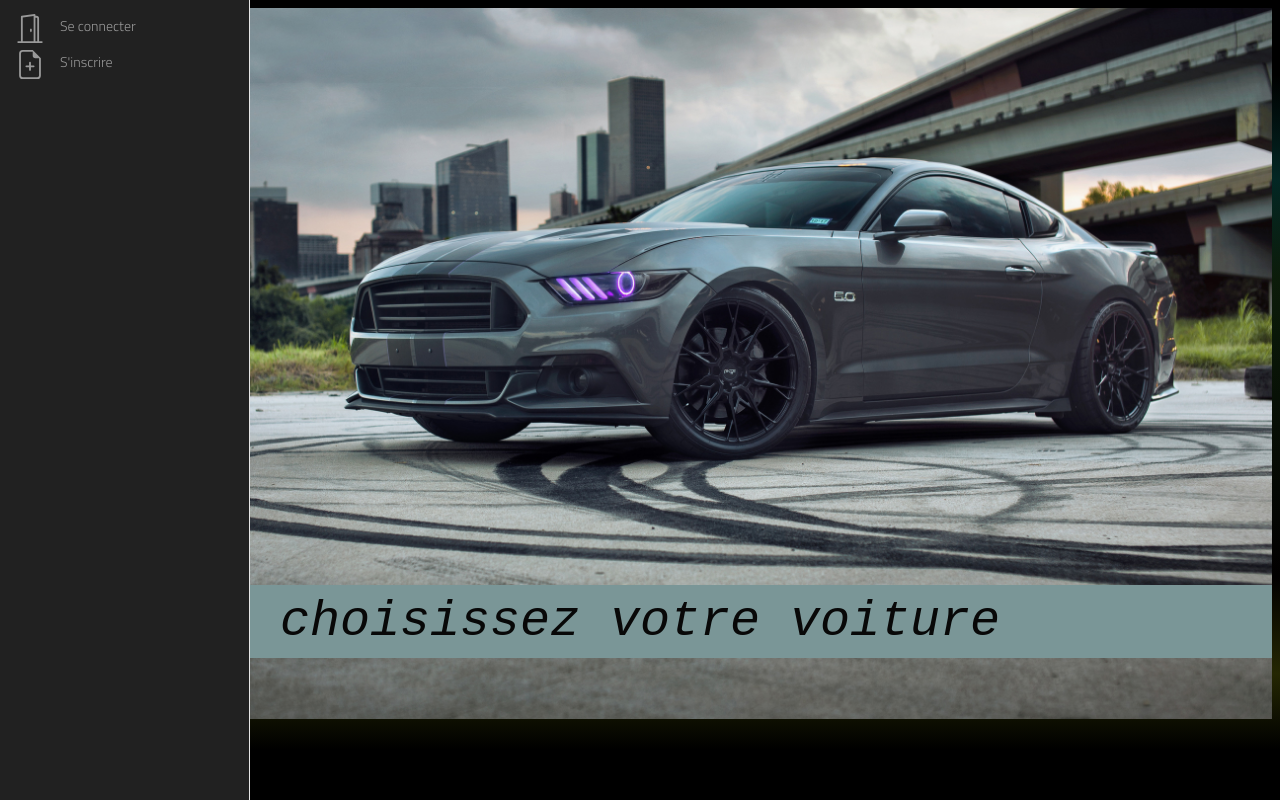
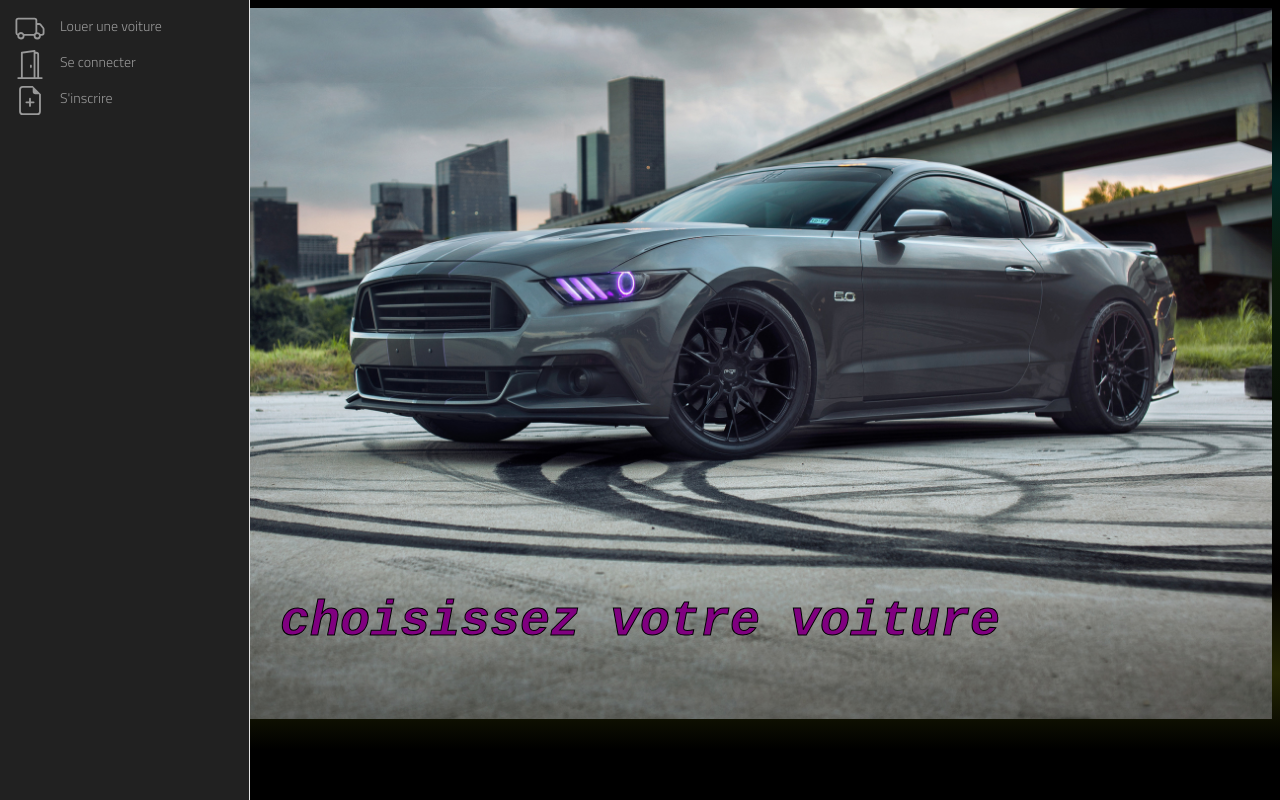
Before and after one commit to Hourani963/PWebProjet-loactionVoitures, a PHP site: page / in a window 1280 px wide. Run offline with PHP 8.4, Linux system fonts and the light colour scheme; some libraries are stand-ins or nearby versions; some web fonts are replaced.

Commit message:
Ajouter une fonction et tpl louerVoitureNAbon

```diff
--- a/controle/vehicule.php
+++ b/controle/vehicule.php
@@ -1,7 +1,9 @@
 <?php
 
 
-
+function louerVoitureNAbon(){
+    require('./vue/site/vehicule/louerVoitureNAbon.tpl');
+}
 
 function erreurAjout(){
     require("./vue/site/messageError.tpl");
--- a/vue/site/accueilNAbon.tpl
+++ b/vue/site/accueilNAbon.tpl
@@ -13,17 +13,17 @@
 		<!-- Full-width images with number and caption text -->
 		<div class="mySlides fade">
 			<img src="./vue/images/voitures/car1.jpg" style="width:100%">
-			<div class="text">Louer une voiture</div>
+			<div class="text c1">Louer une voiture</div>
 		</div>
 
 		<div class="mySlides fade">
 			<img src="./vue/images/voitures/car2.jpg" style="width:100%">
-			<div class="text">choisissez votre voiture</div>
+			<div class="text c2">choisissez votre voiture</div>
 		</div>
 
 		<div class="mySlides fade">
 			<img src="./vue/images/voitures/car3.jpg" style="width:100%">
-			<div class="text">Meuilleur prix</div>
+			<div class="text c3">Meuilleur prix</div>
 		</div>
 
 		<br>
--- a/vue/site/components/Menu.tpl
+++ b/vue/site/components/Menu.tpl
@@ -57,15 +57,17 @@
                            Quotes
                         </span>
                     </a>
-                </li>
+                </li>-->
                 <li>
-                   <a href="#">
-                       <i class="fa fa-table fa-2x"></i>
+                   <a href="./index.php?controle=vehicule&action=louerVoitureNAbon">
+                        <svg xmlns="http://www.w3.org/2000/svg" width="16" height="16" fill="currentColor" class="bi bi-truck" viewBox="0 0 16 16">
+                        <path d="M0 3.5A1.5 1.5 0 0 1 1.5 2h9A1.5 1.5 0 0 1 12 3.5V5h1.02a1.5 1.5 0 0 1 1.17.563l1.481 1.85a1.5 1.5 0 0 1 .329.938V10.5a1.5 1.5 0 0 1-1.5 1.5H14a2 2 0 1 1-4 0H5a2 2 0 1 1-3.998-.085A1.5 1.5 0 0 1 0 10.5v-7zm1.294 7.456A1.999 1.999 0 0 1 4.732 11h5.536a2.01 2.01 0 0 1 .732-.732V3.5a.5.5 0 0 0-.5-.5h-9a.5.5 0 0 0-.5.5v7a.5.5 0 0 0 .294.456zM12 10a2 2 0 0 1 1.732 1h.768a.5.5 0 0 0 .5-.5V8.35a.5.5 0 0 0-.11-.312l-1.48-1.85A.5.5 0 0 0 13.02 6H12v4zm-9 1a1 1 0 1 0 0 2 1 1 0 0 0 0-2zm9 0a1 1 0 1 0 0 2 1 1 0 0 0 0-2z"/>
+                        </svg>
                         <span class="nav-text">
-                            Tables
+                            Louer une voiture
                         </span>
                     </a>
-                </li>-->
+                </li>
                 <li>
                    <a href="./index.php?controle=clients&action=ident">
                         <svg xmlns="http://www.w3.org/2000/svg" width="16" height="16" fill="currentColor" class="bi bi-door-open" viewBox="0 0 16 16">
--- a/vue/styleCSS/accueilNabon.css
+++ b/vue/styleCSS/accueilNabon.css
@@ -28,7 +28,9 @@ body{
 
 /* Caption text */
 .text {
-  color: rgb(8, 8, 8) ;
+  -webkit-text-stroke: 1px black;
+  -webkit-text-fill-color: red;
+
   font-size: 50px ;
   padding: 8px 12px;
   position: absolute;
@@ -38,9 +40,14 @@ body{
   font-family: 'Courier New', Courier, monospace;
   font-style: italic;
   margin-bottom: 75px;
-  background-color: rgb(122, 150, 151);
+  font-weight: bolder;
 }
-
+.c2{
+  -webkit-text-fill-color: purple;
+}
+.c1{
+  -webkit-text-fill-color: silver;
+}
 /* Number text (1/3 etc) */
 .numbertext {
   color: #f2f2f2;
```
Also changed, not shown: index.php (+16 -9 lines), vue/site/vehicule/louerVoitureNAbon.tpl (added, +12 -0 lines), vue/images/voitures/car3.jpg, vue/images/voitures/car4.jpg (added).
